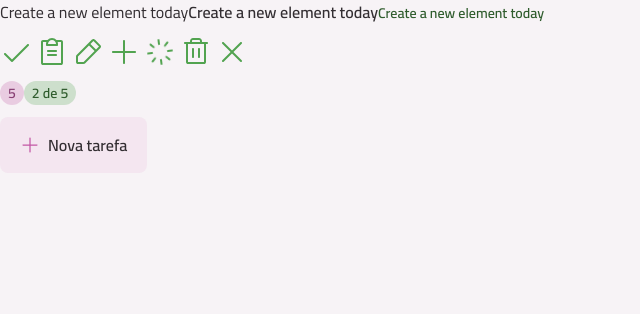
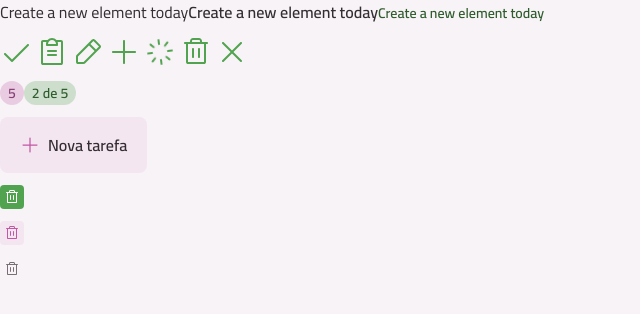
Before and after one commit to CaiioCarvalho/TodoWithVite, a React (Vite) app: page / in a window 1280 px wide. Shown: the top 314 px of the page, without its empty margins (0-640 px from the left). Built offline with nearby package versions, Linux system fonts and the light colour scheme.

Commit message:
ButtonIcon finalized

```diff
--- a/src/App.tsx
+++ b/src/App.tsx
@@ -9,6 +9,7 @@
 import Icon from "./components/icon"
 import Badge from "./components/badge"
 import Button from "./components/button"
+import IconButton from "./components/icon-button"
 
 function App() {
 
@@ -38,6 +39,12 @@
       <div>
         <Button icon={PlusIcon}>Nova tarefa</Button>
       </div>
+
+      <div className="grid gap-3">
+        <IconButton icon={TrashIcon} variant="primary"/>
+        <IconButton icon={TrashIcon} variant="secondary"/>
+        <IconButton icon={TrashIcon} variant="tertiary"/>
+      </div>
     </div>
   )
 }
--- /dev/null
+++ b/src/components/icon-button.tsx
@@ -0,0 +1,64 @@
+import type React from "react"
+import Icon from "./icon"
+import { cva, type VariantProps } from "class-variance-authority"
+
+export const buttonIconVariants = cva(`inline-flex items-center justify-center cursor-pointer group
+    transition`, {
+        variants: {
+            variant: {
+                primary: "bg-green-base hover:bg-green-dark",
+                secondary: "bg-gray-200 hover:bg-pink-dark",
+                tertiary: "bg-transparent hover:bg-gray-200"
+            },
+            size: {
+                sm: "w-6 h-6 p-1 rounded"
+            },
+            disabled: {
+                true: "opacity-50 pointer-events-none"
+            }
+        },
+        defaultVariants:{
+            variant: "primary",
+            size: "sm",
+            disabled: false
+        }
+    })
+
+
+    export const buttonIconIconVarians = cva("transition", {
+        variants:{
+            variant: {
+                primary: "fill-white",
+                secondary: "fill-pink-base group-hover:fill-white",
+                tertiary: "fill-gray-300 group-hover:fill-gray-400"
+            },
+            size: {
+                sm: "w-4 h-4"
+            }
+        },
+        defaultVariants: {
+            variant: "primary",
+            size: "sm"
+        }
+    })
+
+interface ButtonIconProps extends VariantProps<typeof buttonIconVariants>,
+    Omit<React.ComponentProps<"button">, "size" | "disabled"> {
+    icon: React.ComponentProps<typeof Icon>["svg"]
+}
+
+export default function IconButton({
+    variant,
+    size,
+    disabled,
+    className,
+    icon,
+    ...props
+}: ButtonIconProps) {
+    return (
+        <button className={buttonIconVariants({variant, size, disabled, className})}{...props}>
+            <Icon svg={icon} className={buttonIconIconVarians({variant, size})}/>
+        </button>
+    )
+
+}
```
